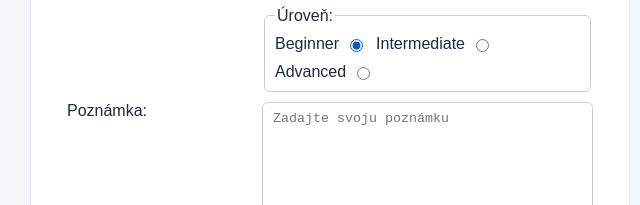
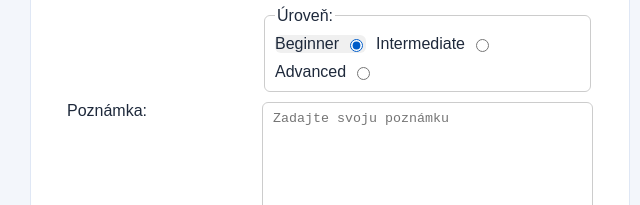
Before and after one commit to filfo131/data_internet_cviko, a plain HTML site: page form.html in a window 1280 px wide. In both pictures the pointer is over the label "Beginner". Shown: the part 470-675 px from the top of the page, 0-640 px from the left. Drawn offline with Linux system fonts and the light colour scheme.

Commit message:
label css

```diff
--- a/formular_zadanie.css
+++ b/formular_zadanie.css
@@ -75,8 +75,8 @@ form button {
     word-break: break-word;
 }
 
-form input[type="radio"]:hover + label,
-form input[type="checkbox"]:hover + label {
+form fieldset label:hover,
+form label[for="suhlas"]:hover {
     background: #f0f0f0;
     border-radius: 6px;
 }
```
